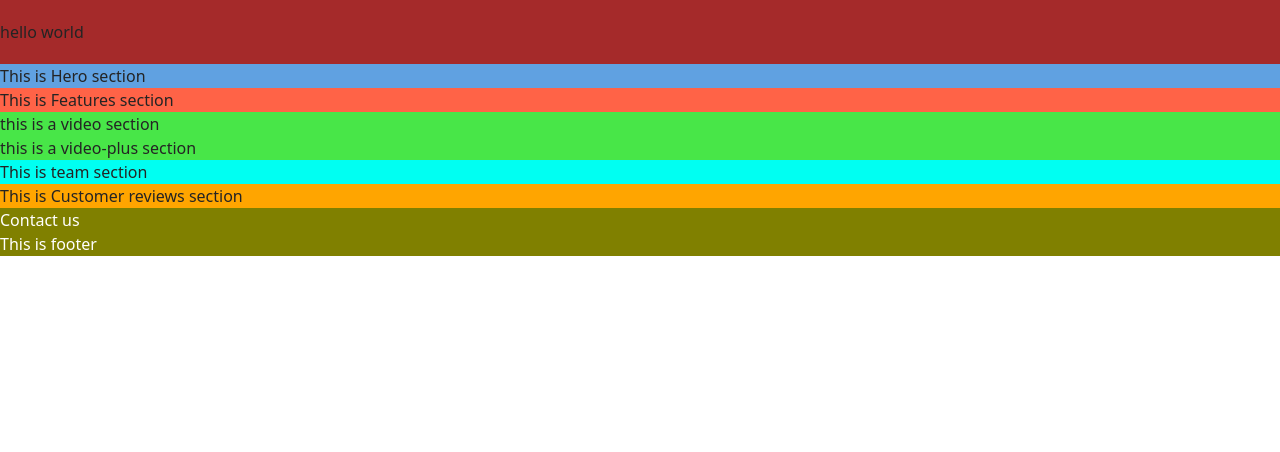
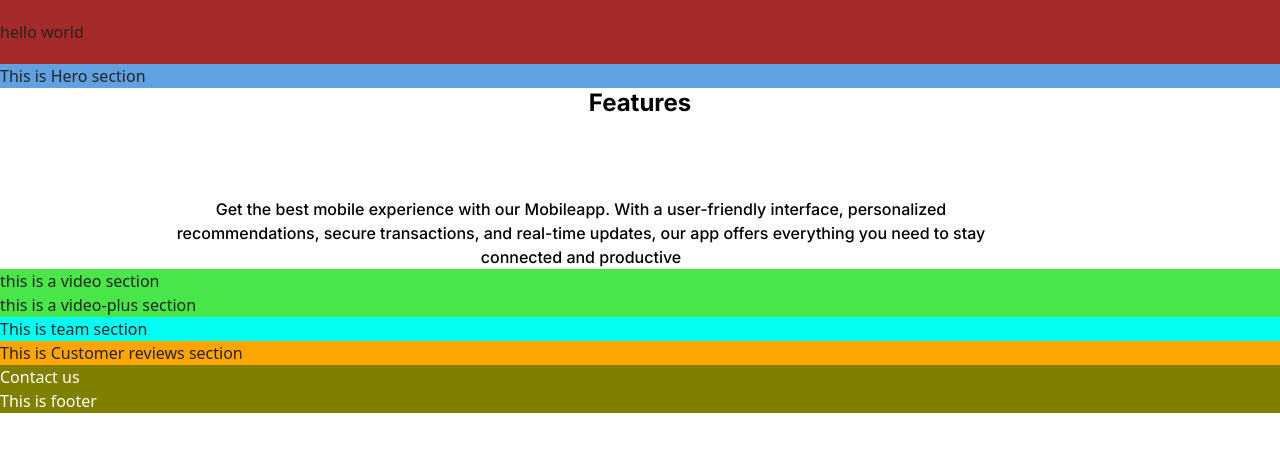
Before and after one commit to cel3ntano/blended17-18, a website built with Vite: page src/index.html in a window 1280 px wide. Built offline with nearby package versions, Linux system fonts and the light colour scheme.

Commit message:
Features

```diff
--- a/src/css/features.css
+++ b/src/css/features.css
@@ -1,3 +1,25 @@
-.features {
-    background-color: tomato;
+.container {
+  width: 973px;
+  margin: 0 auto;
 }
+.features-title {
+  color: #000;
+  font-family: Inter;
+  font-size: 24px;
+  font-style: normal;
+  font-weight: 700;
+  line-height: normal;
+  text-align: center;
+  margin-bottom: 80px;
+}
+.features-text {
+  color: #000;
+  text-align: center;
+  font-family: Inter;
+  font-size: 16px;
+  font-style: normal;
+  font-weight: 500;
+  line-height: 1.5;
+  text-align: center;
+  max-width: 855px;
+}
--- a/src/partials/features.html
+++ b/src/partials/features.html
@@ -1,3 +1,12 @@
+<!-- ======Features====== -->
 <section class="features">
-  <p>This is Features section</p>
+  <div class="container">
+    <h1 class="features-title">Features</h1>
+    <p class="features-text">
+      Get the best mobile experience with our Mobileapp. With a user-friendly
+      interface, personalized recommendations, secure transactions, and
+      real-time updates, our app offers everything you need to stay connected
+      and productive
+    </p>
+  </div>
 </section>
```
